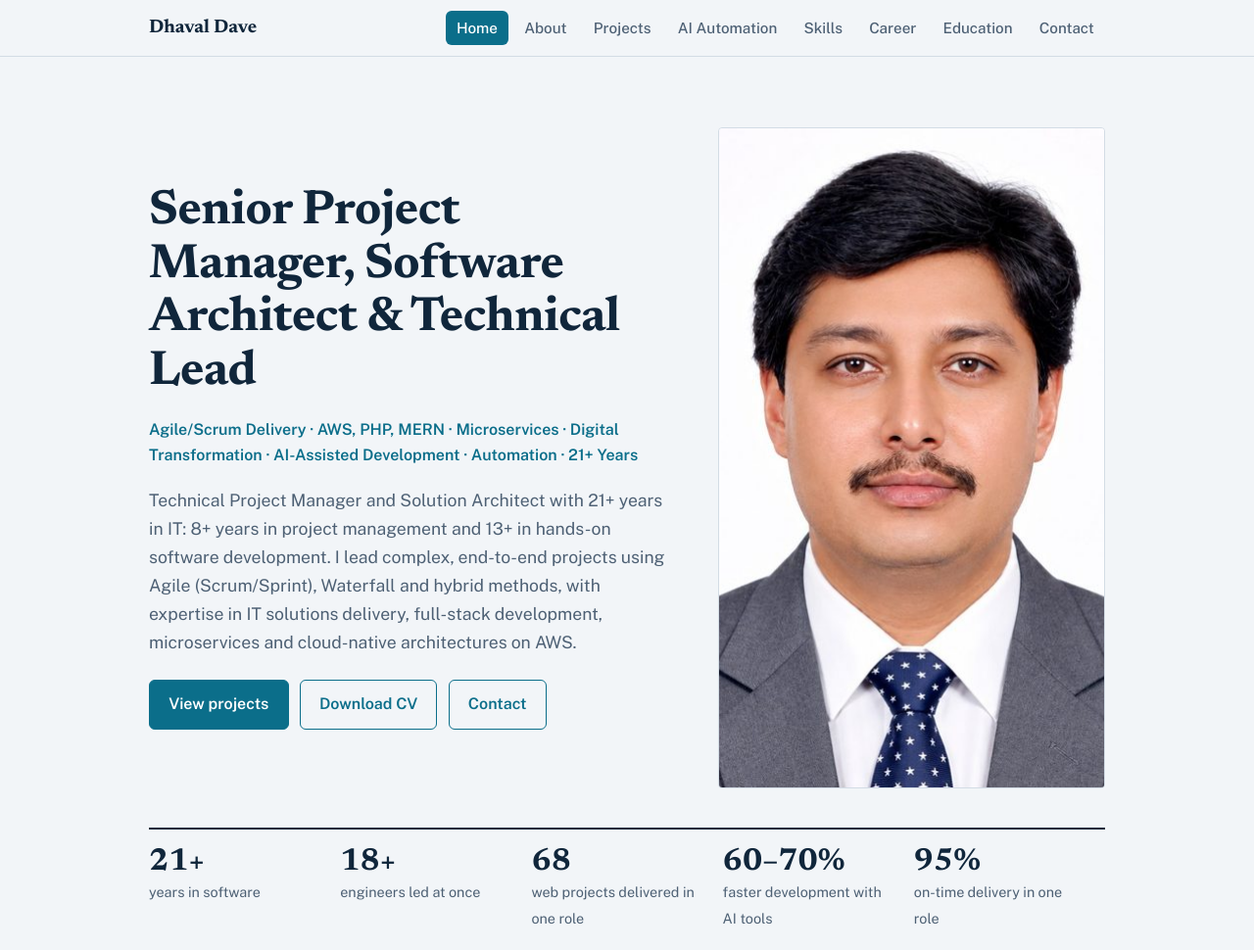
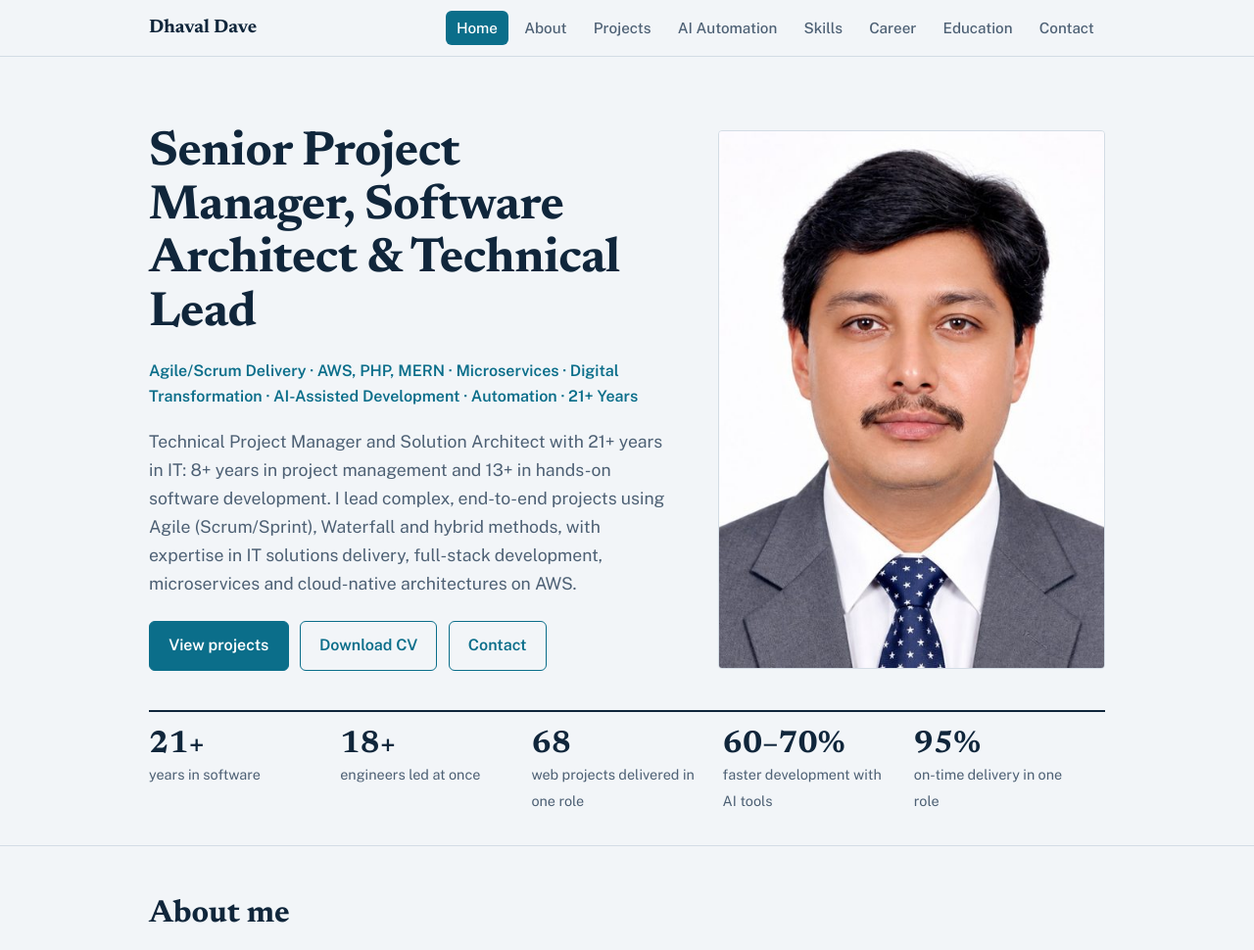
Before and after one commit to dhavaldave1974/dhavaldave1974.github.io, a plain HTML site: page index.html in a window 1280 px wide. Shown: the top 970 px of the page at 98% size. Drawn offline with nearby package versions, Linux system fonts and the light colour scheme.

Commit message:
Image height set

```diff
--- a/index.html
+++ b/index.html
@@ -10,7 +10,7 @@
 <p class="tagline">Agile/Scrum Delivery · AWS, PHP, MERN · Microservices · Digital Transformation · AI-Assisted Development · Automation · 21+ Years</p>
 <p class="lead">Technical Project Manager and Solution Architect with 21+ years in IT: 8+ years in project management and 13+ in hands-on software development. I lead complex, end-to-end projects using Agile (Scrum/Sprint), Waterfall and hybrid methods, with expertise in IT solutions delivery, full-stack development, microservices and cloud-native architectures on AWS.</p>
 <div class="btns"><a class="btn primary" href="projects.html">View projects</a><a class="btn" href="Dhaval_Dave_21_exp_new.pdf" download>Download CV</a><a class="btn" href="contact.html">Contact</a></div></div>
-<img class="photo" src="photo.jpg" alt="Portrait of Dhaval Dave in a grey suit and blue tie" width="900" height="675"></div>
+<img class="photo" src="photo.jpg" alt="Portrait of Dhaval Dave in a grey suit and blue tie" width="900" height="550"></div>
 <div class="ledger" aria-label="Career numbers"><div><b>21+</b><span>years in software</span></div><div><b>18+</b><span>engineers led at once</span></div><div><b>68</b><span>web projects delivered in one role</span></div><div><b>60–70%</b><span>faster development with AI tools</span></div><div><b>95%</b><span>on-time delivery in one role</span></div></div></div>
 <section><div class="wrap"><h2>About me</h2><div class="detail">
 <p>I apply Forward Deployed Engineering (FDE) practices in client-facing technical delivery: turning on-site discovery and business workflows into scalable automation solutions, and defining the architecture, technology stack, SRS/SOW, estimates and MVP roadmaps. I continue FDE research and development (R&amp;D) to strengthen client delivery.</p>
```
